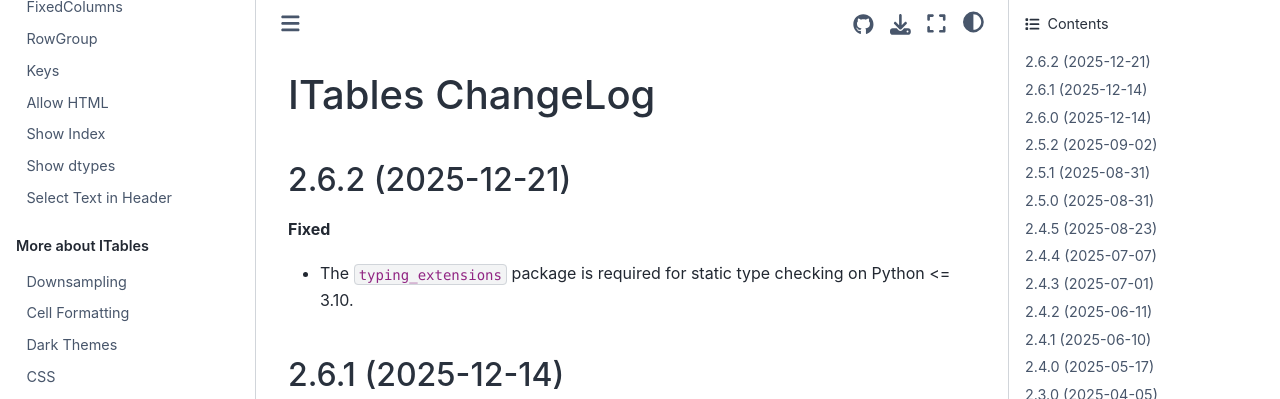
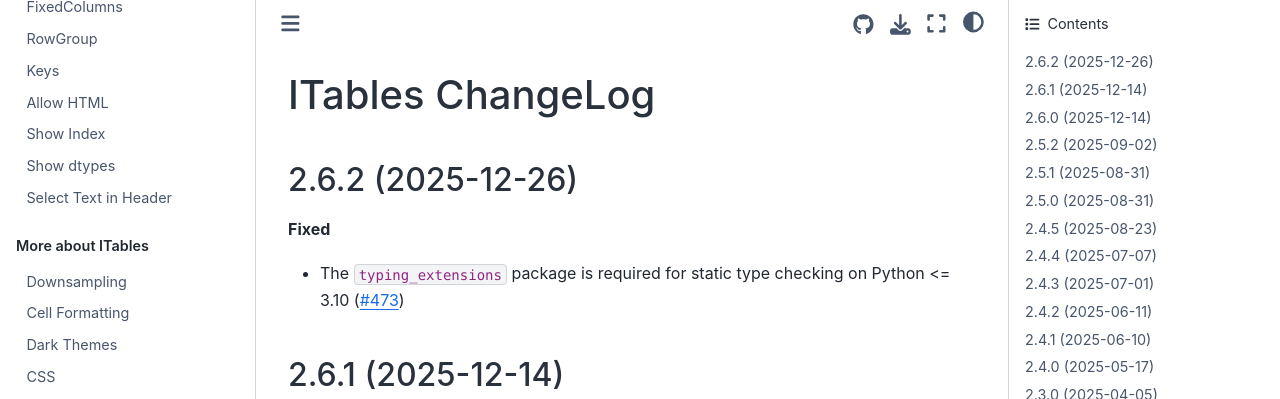
Before and after one commit to mwouts/itables, a Jupyter Book: the page built from docs/changelog.md, in a window 1280 px wide and 900 px high. Shown: the top 399 px of the window. Built offline with Jupyter Book 1.0.4 settings and Sphinx 7.4.7 and the Sphinx Book theme 1.1.4, drawn with Linux system fonts in a browser that asks for light colours.

```diff
--- a/docs/changelog.md
+++ b/docs/changelog.md
@@ -1,11 +1,11 @@
 ITables ChangeLog
 =================
 
-2.6.2 (2025-12-21)
+2.6.2 (2025-12-26)
 ------------------
 
 **Fixed**
-- The `typing_extensions` package is required for static type checking on Python <= 3.10.
+- The `typing_extensions` package is required for static type checking on Python <= 3.10 ([#473](https://github.com/mwouts/itables/pull/473))
 
 
 2.6.1 (2025-12-14)
--- a/src/itables/version.py
+++ b/src/itables/version.py
@@ -1,4 +1,4 @@
 """ITables' version number"""
 
 # Must match [N!]N(.N)*[{a|b|rc}N][.postN][.devN], cf. PEP 440
-__version__ = "2.6.2.dev0"
+__version__ = "2.6.2"
```
Also changed, not shown: 1 other file.
